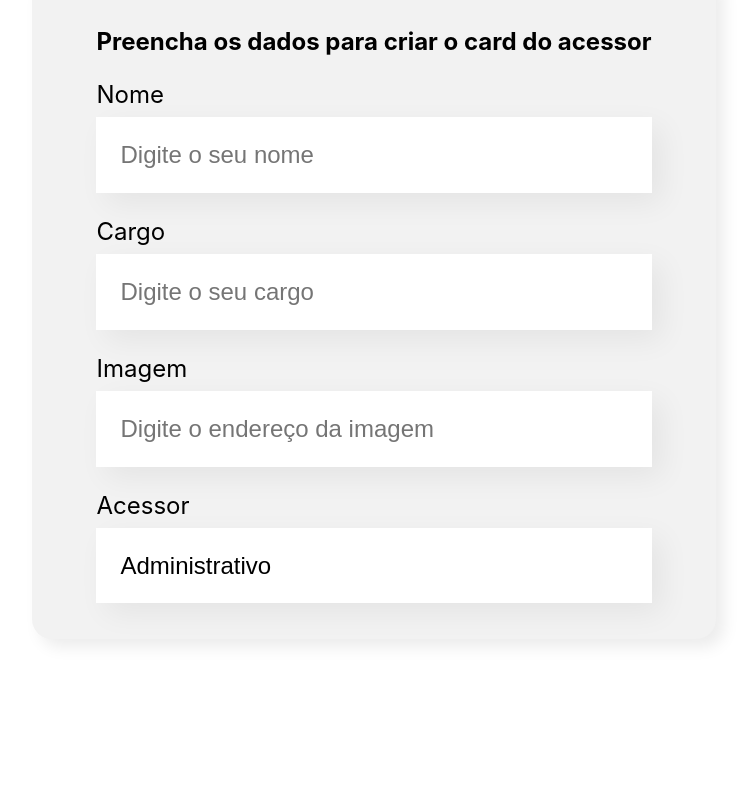
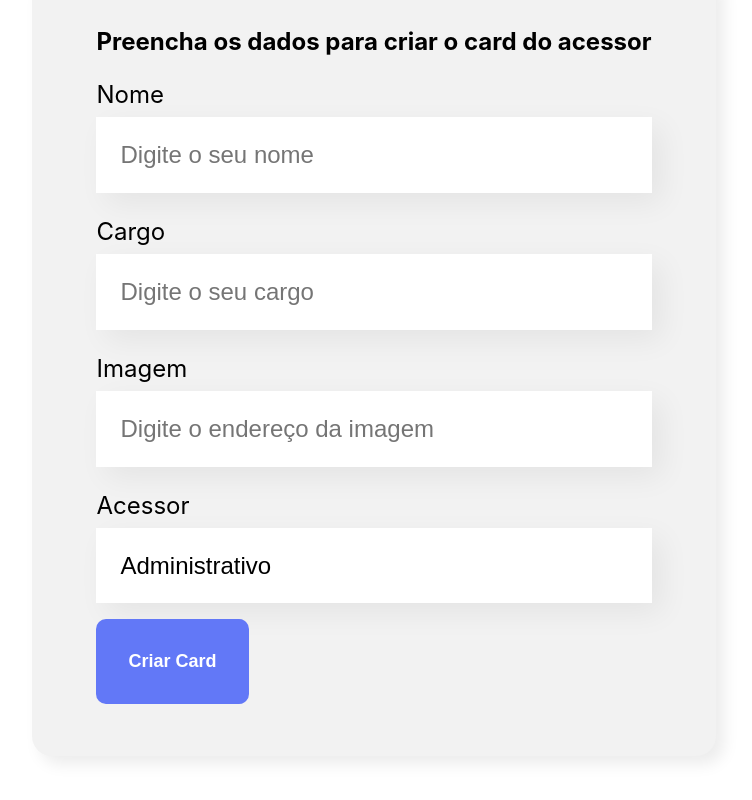
Before and after one commit to devramoss/OrganoEJ, a React (Create React App) app: page / in a window 1280 px wide. Shown: the part 607-1407 px from the top of the page, without its empty margins (266-1018 px from the left). Before the commit the page ends 1326 px from the top, so only its background shows below. Built offline with nearby package versions, Linux system fonts and the light colour scheme.

Commit message:
Componente Button

```diff
--- /dev/null
+++ b/src/componentes/Button/Button.css
@@ -0,0 +1,15 @@
+.button {
+    background-color: #6278f7;
+    border-radius: 10px;
+    font-weight: 700;
+    font-size: 18px;
+    padding: 32px;
+    border: none;
+    cursor: pointer;
+    color: #FFF;
+    margin: 16px 0;
+}
+
+.button:hover {
+    color: #95FFD4;
+}
--- /dev/null
+++ b/src/componentes/Button/index.js
@@ -0,0 +1,11 @@
+import "./Button.css";
+
+const Button = (props) => {
+    return(
+        <button className="button">
+            {props.children}
+        </button>
+    );
+}
+
+export default Button;
--- a/src/componentes/DropdownList/index.js
+++ b/src/componentes/DropdownList/index.js
@@ -4,7 +4,7 @@ const DropdownList = (props) => {
     return(
         <div  className="dropdown-list">
             <label>{props.label}</label>
-            <select>
+            <select required={props.required}>
                 {
                     props.itens.map(item =><option key={item}>{item}</option>)
                 }
--- a/src/componentes/Form/index.js
+++ b/src/componentes/Form/index.js
@@ -1,3 +1,4 @@
+import Button from "../Button";
 import DropdownList from "../DropdownList";
 import TextInput from "../TextInput";
 import "./Form.css";
@@ -15,11 +16,16 @@ const Form = () => {
     return (
         <section className="form-container">
             <form>
-                <h2>Preencha os dados para criar o card do acessor</h2>
-                <TextInput label="Nome" placeholder="Digite o seu nome" />
-                <TextInput label="Cargo" placeholder="Digite o seu cargo" />
+                <h2>
+                    Preencha os dados para criar o card do acessor
+                </h2>
+                <TextInput label="Nome" placeholder="Digite o seu nome" required={true}/>
+                <TextInput label="Cargo" placeholder="Digite o seu cargo" required={true}/>
                 <TextInput label="Imagem" placeholder="Digite o endereço da imagem" />
-                <DropdownList label="Acessor"itens={department}/>
+                <DropdownList label="Acessor"itens={department} required={true}/>
+                <Button>
+                    Criar Card
+                </Button>
             </form>
         </section>
     );
--- a/src/componentes/TextInput/index.js
+++ b/src/componentes/TextInput/index.js
@@ -6,7 +6,7 @@ const TextInput = (props) => {
             <label>
                 {props.label}
             </label>
-            <input placeholder={props.placeholder}/>
+            <input placeholder={props.placeholder} required={props.required}/>
         </div>
     );
 }
```
